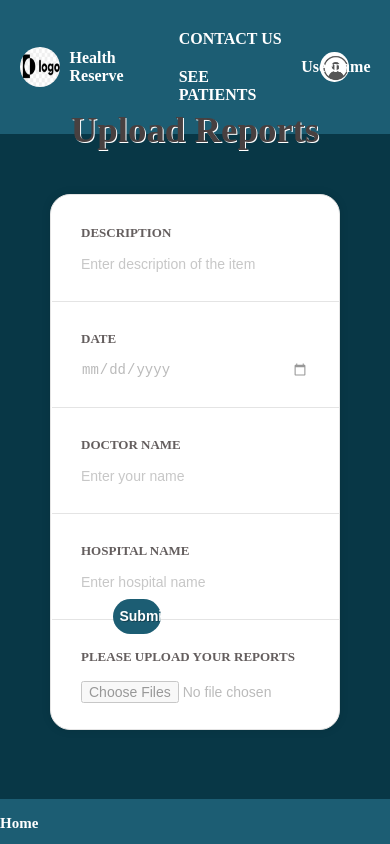
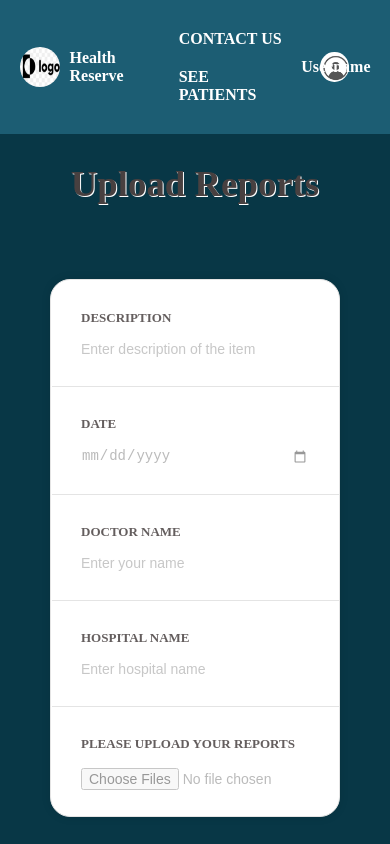
Before and after one commit to upes-open/OSoC-24-Health-Reserve, a React (Vite) app in the folder frontend/: page /upload in a window 390 px wide. Shown: the top 844 px of the page. Built offline with nearby package versions, Linux system fonts and the light colour scheme; a web font is replaced by a local one.

Commit message:
upload responsiveness

```diff
--- a/frontend/src/components/User-Dashboard/Dashboard.css
+++ b/frontend/src/components/User-Dashboard/Dashboard.css
@@ -3,9 +3,9 @@
   display: flex;
   align-items: center;
   justify-content: space-around;
-
-  margin-top: -10px;
-  height: 80vh;
+  flex-direction: column;
+  /* margin-top: -10px; */
+  /* height: 80vh; */
 }
 
  #reportheader {
@@ -16,7 +16,7 @@
   text-align: center;
   font-weight: bold;
   color: #484040;
-  position: absolute;
+  /* position: absolute; */
   top: 80px;
   text-shadow: 1px 1px 0 #fff;
 }
@@ -24,7 +24,7 @@
 
 
 .dashboardForm {
-  display: block;
+  /* display: block; */
   margin: 50px;
   overflow: hidden;
   background: #fff;
@@ -54,9 +54,9 @@ form > div > .col-4 {
 
 label > input {
   display: inline-block;
-  position: relative;
+  /* position: relative; */
   width: 100%;
-  height: 27px;
+  /* height: 27px; */
   line-height: 27px;
   margin: 5px -5px 0;
   padding: 5px 5px 3px;
@@ -72,8 +72,8 @@ label > input {
 
 .col-submit {
   text-align: center;
-  padding: 10px;
-  position: absolute;
+  padding: 20px;
+  /* position: absolute; */
   left: 25%;
   top: 65%;
 
@@ -111,14 +111,14 @@ button {
   font-weight: bold;
   text-shadow: 1px 1px 0 rgba(0, 0, 0, 0.3);
   overflow: hidden;
-
+  padding: 10px;
   outline: none;
 }
 
 button.submitbtn {
   position: relative;
-  top: 40px;
-  height: 35px;
+  margin-bottom: 40px;
+  /* height: 35px; */
   border: none;
   border-radius: 20px;
   margin: 0 0 15px 0;
@@ -146,6 +146,12 @@ button.submitbtn:active {
 
 
 @media (min-width: 850px) {
+  .dashboard {
+    display: flex;
+    flex-direction: column;
+  }
+
+
   .dashboard form > div {
     display: inline-block;
   }
@@ -187,6 +193,7 @@ button.submitbtn:active {
     margin: 15px;
 
   }
+
 }
 
 @media (max-width: 850px) {
@@ -225,7 +232,7 @@ button.submitbtn:active {
   }
 
   .col-submit button {
-    width: 80%;
+    /* width: 80%; */
     margin: 0 auto;
 
   }
--- a/frontend/src/components/User-Dashboard/userDashboard.jsx
+++ b/frontend/src/components/User-Dashboard/userDashboard.jsx
@@ -134,10 +134,11 @@ const Dashboard = () => {
             </label>
           </div>
 
-          <div className="col-submit">
-            <button type="submit" className="submitbtn"> Submit </button>
-          </div>
         </form>
+
+        <div className="col-submit">
+          <button type="submit" className="submitbtn"> Submit </button>
+        </div>
       </div>
     </>
   );
```
